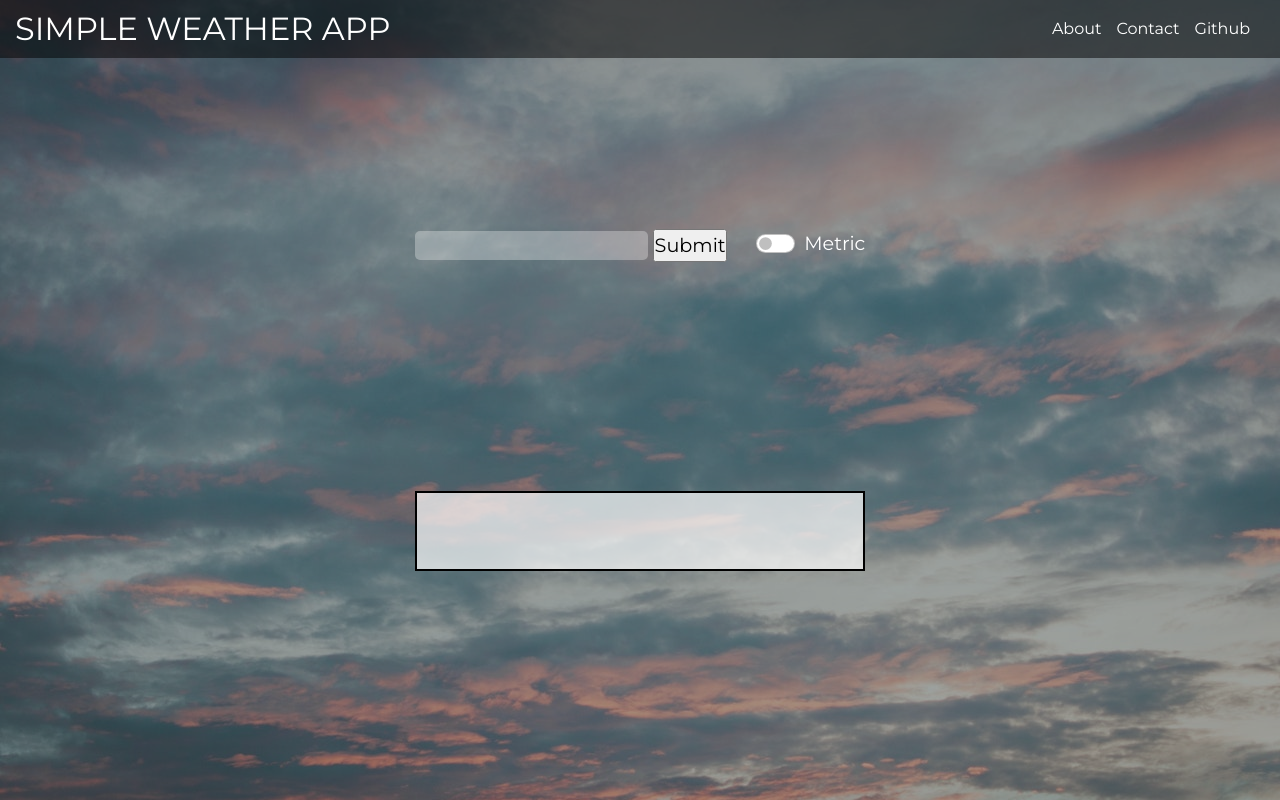
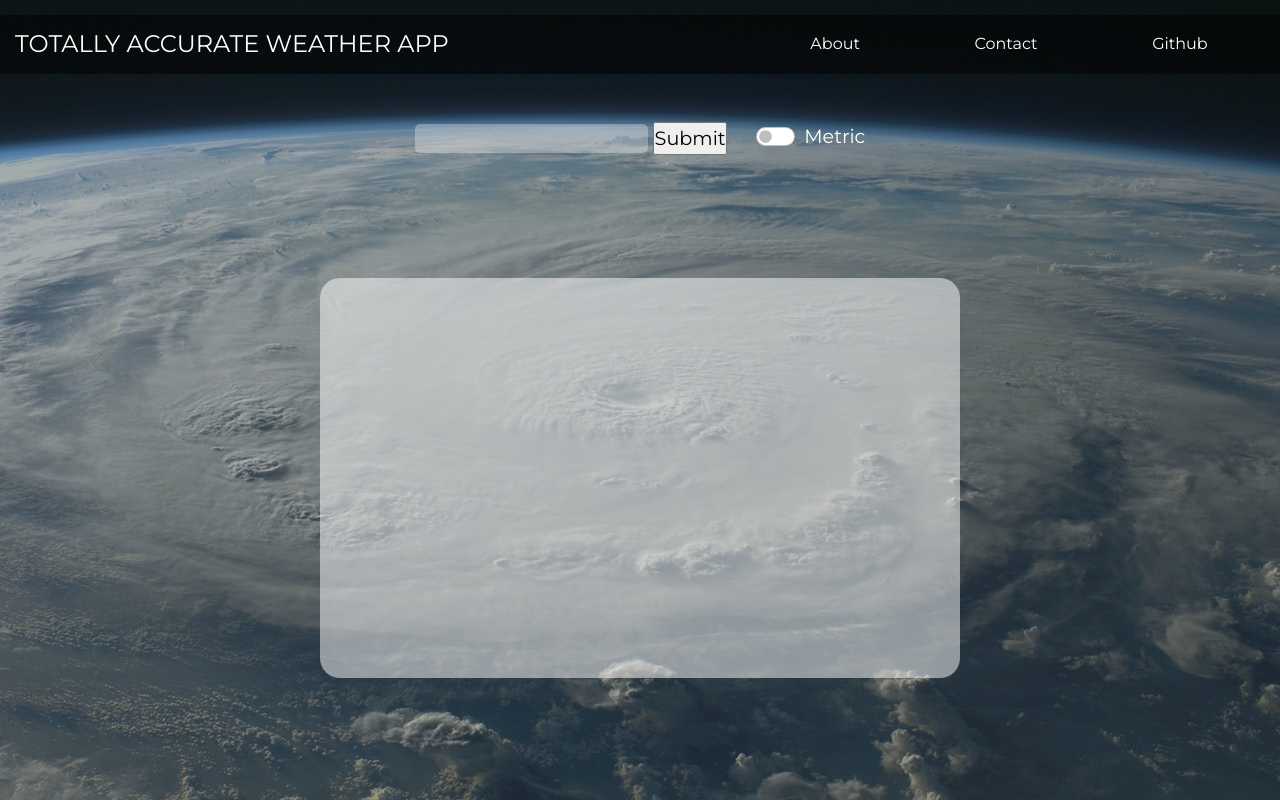
Before and after one commit to danverb/final_project, a plain HTML site: page index.html in a window 1280 px wide. Drawn offline with nearby package versions, Linux system fonts and the light colour scheme.

Commit message:
updated nav bar

```diff
--- a/index.html
+++ b/index.html
@@ -15,11 +15,11 @@
 <link href="https://fonts.googleapis.com/css2?family=Montserrat&display=swap" rel="stylesheet">
 </head>
 <body>
-    <header class="landing-container">
-        <div class = "background-image-container"></div>
+    <div class = "background-image-container"></div>
+    <main class="landing-container">
         <nav class ="nav-container">
             <div class="landing-text-container">
-                <h1 class="landing-text">Simple Weather App</h1>
+                <h1 class="landing-text">Totally Accurate Weather App</h1>
             </div>
             <div class = "nav-right-container">
                 <ul class="nav-right-items">
@@ -29,7 +29,7 @@
                 </ul>
             </div>
         </nav>
-        <main class="main-container">
+        <section class="main-container">
             <div class="form-container">
                 <form id="weather-search">
                     <!-- <label for="city">Enter City:</label> -->
@@ -56,9 +56,9 @@
                     <p id="wind-speed"></p>
                 </div>
             </div>
-        </main>
+        </section>
 
-    </header>
+    </main>
 
     <!-- <main class="main-container">
         <div class="form-container">
--- a/script.js
+++ b/script.js
@@ -84,3 +84,9 @@ async function getWeather(event) {
         alert("Please enter a city");
     }
 }
+
+const reset = document.querySelector("#temp-switch");
+reset.addEventListener("click", resetResult);
+function resetResult(){
+    getWeather();
+}
--- a/style.css
+++ b/style.css
@@ -8,6 +8,7 @@
 
 body {
 	color: white;
+	height:100vh;
 }
 
 .background-image-container::after {
@@ -15,58 +16,55 @@ body {
 	display:block;
 	background-color: rgb(26, 45, 47);
 	opacity:0.4;
-	height:100%;
-	width:100%;
+	height:100vh;
+	width:100vw;
 	position: absolute;
 	overflow:hidden;
 }
 
 
 .background-image-container{
-	background-image: url("pexels-max-andrey-1254736.jpg");
+	background-image: url("pexels-pixabay-76969.jpg");
 	position: fixed;
 	top: 0;
 	left: 0;
 	background-size: cover;
 	background-position: center center no-repeat;
-	width:100%;
-	height:100%;
+	width:100vw;
+	height:100vh;
 	overflow:hidden;
 }
 
-.landing-container {
-	position:relative;
-	width: 100%;
-	display:flex;
-	flex-direction: column;
-	justify-content: center;
-	align-items: center;
-}
+/* .landing-container {
+	height:100vh;
+} */
+/*
+.main-container {
+	height:100vh;
+} */
 
 .nav-container {
-	position:absolute;
-	top: 0;
+	position:fixed;
+	top: 15px;
 	left: 0;
 	width: 100%;
 	display:flex;
 	background-color: rgba(0, 0, 0, 0.5);
 	align-items: center;
 	justify-content: space-between;
-	padding:10px 15px;
+	padding:15px 15px;
 }
 
-/* Need to work on spacing right nav links */
-.nav-right-items li{
-	padding-right: 15px;
-}
 
 h1 {
-	font-size: 2em;
+	font-size: 1.5em;
 	text-transform: uppercase;
 }
 
 .nav-right-container ul{
 	display:flex;
+	width:40vw;
+	justify-content: space-around;
 }
 
 li {
@@ -112,13 +110,15 @@ li {
 }
 
 .result-container {
-	background-color: rgba(255, 255, 255, 0.7);
+	background-color: rgba(255, 255, 255, 0.5);
 	display:flex;
 	flex-direction: column;
 	align-items: center;
-	width:100%;
-	/* height:100%; */
-	border:2px solid black;
+	justify-content: center;
+	width:50vw;
+	height:50vh;
+	border:none;
+	border-radius: 20px;
 	color:black;
 }
 
```
Also changed, not shown: pexels-pixabay-76969.jpg (added).
